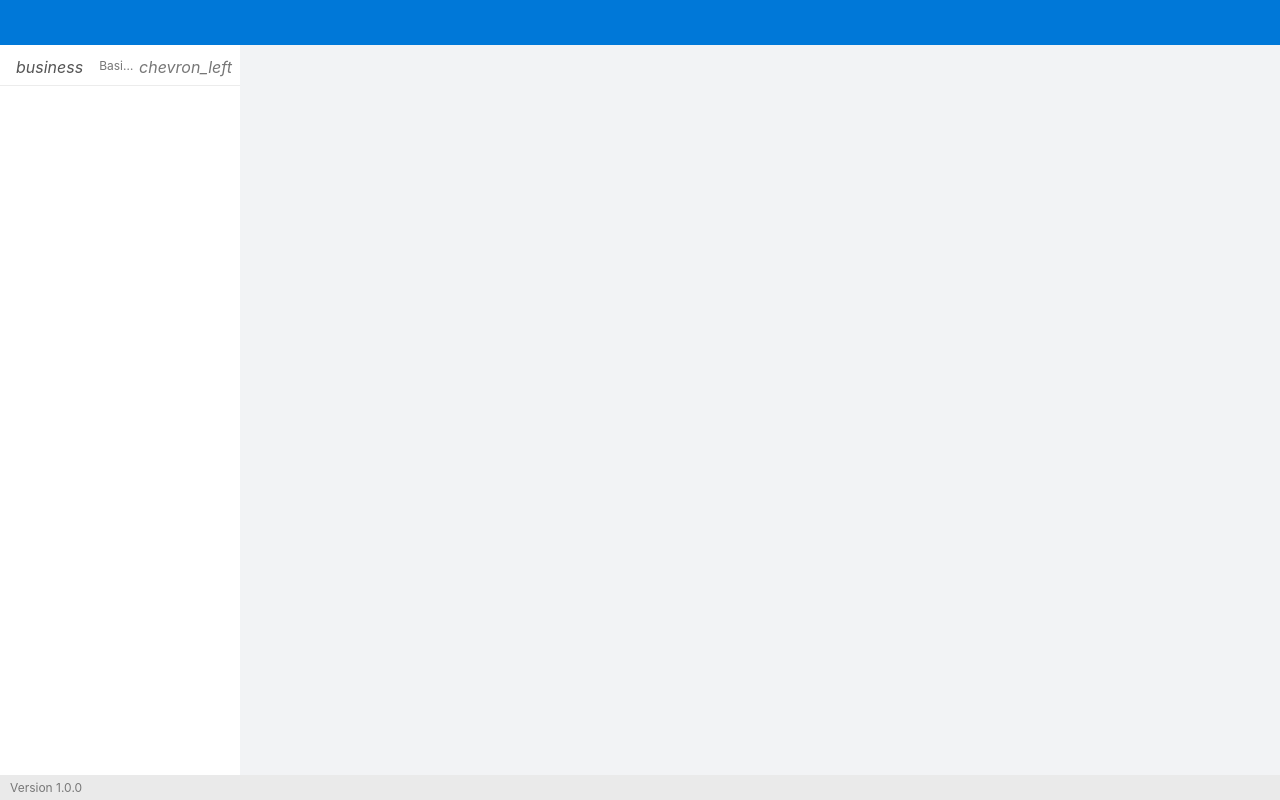
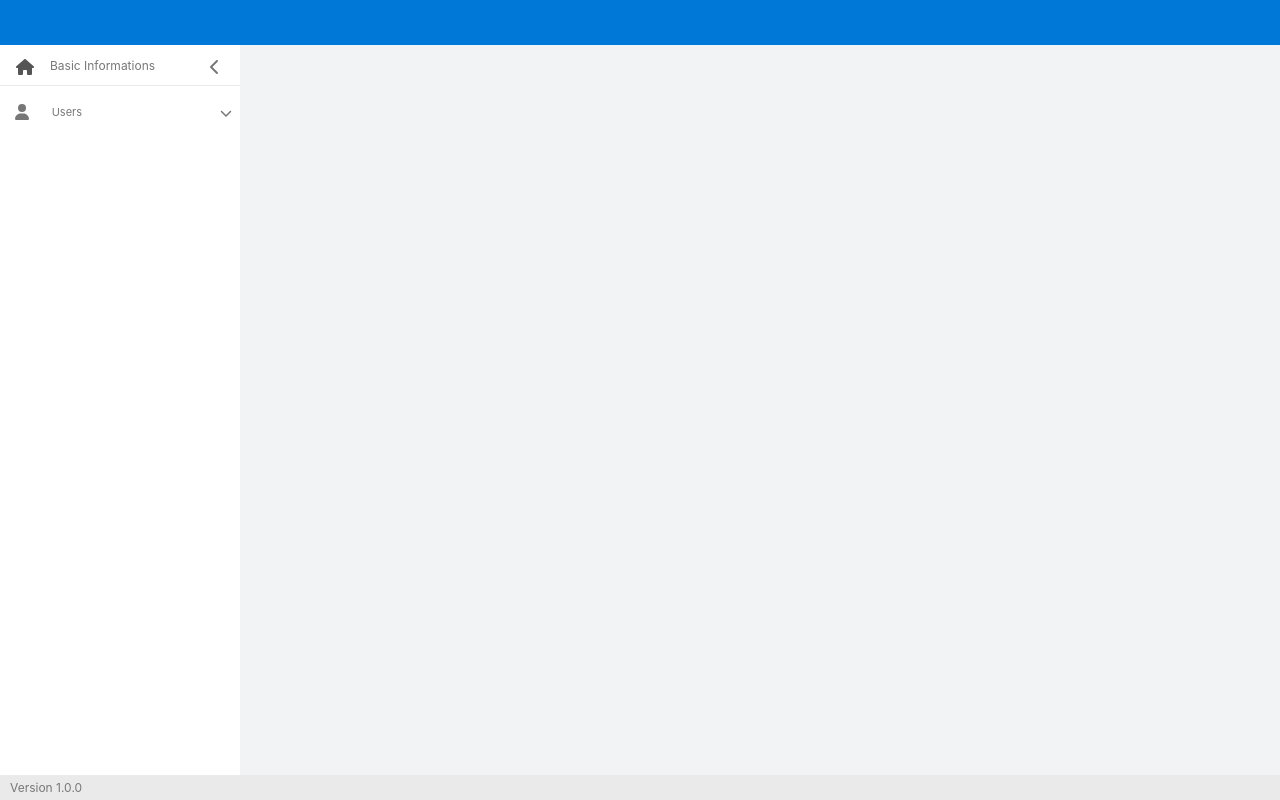
Before and after one commit to AmirNorouzpour/React-Admin, a React (Create React App) app: page / in a window 1280 px wide. Built offline with nearby package versions, Linux system fonts and the light colour scheme; the HTML template or start-up script is replaced by a standard one.

Commit message:
add menu

```diff
--- a/package.json
+++ b/package.json
@@ -3,6 +3,10 @@
   "version": "0.1.0",
   "private": true,
   "dependencies": {
+    "@fortawesome/fontawesome-svg-core": "^6.7.2",
+    "@fortawesome/free-brands-svg-icons": "^6.7.2",
+    "@fortawesome/free-solid-svg-icons": "^6.7.2",
+    "@fortawesome/react-fontawesome": "^0.2.2",
     "cra-template-typescript": "1.2.0",
     "react": "^19.0.0",
     "react-dom": "^19.0.0",
@@ -36,6 +40,6 @@
   "devDependencies": {
     "@types/react": "^19.0.7",
     "@types/react-dom": "^19.0.3",
-    "typescript": "^5.7.3"
+    "typescript": "^4.9.5"
   }
 }
--- a/src/App.tsx
+++ b/src/App.tsx
@@ -3,6 +3,7 @@ import "./App.css";
 import Header from "./components/header/header.tsx";
 import Footer from "./components/footer/footer.tsx";
 import Content from "./components/content/content.tsx";
+import "./assets/fontawesome.ts";
 
 function App() {
   return (
--- /dev/null
+++ b/src/assets/fontawesome.ts
@@ -0,0 +1,20 @@
+import { library } from "@fortawesome/fontawesome-svg-core";
+import { fas } from "@fortawesome/free-solid-svg-icons";
+import { fab } from "@fortawesome/free-brands-svg-icons";
+import {
+  faHouse,
+  faChevronLeft,
+  faChevronRight,
+  faChevronDown,
+  faChevronUp,
+  faUser,
+  faUsers,
+} from "@fortawesome/free-solid-svg-icons";
+
+library.add(fas, fab);
+library.add(faHouse);
+library.add(faUser, faUsers);
+library.add(faChevronLeft);
+library.add(faChevronRight);
+library.add(faChevronDown);
+library.add(faChevronUp);
--- /dev/null
+++ b/src/components/side-menu/side-menu.css
@@ -0,0 +1,52 @@
+.ax-side-menu {
+  list-style-type: none;
+  padding-inline-start: 15px;
+}
+.ax-side-menu-item {
+  display: flex;
+  align-items: stretch;
+  overflow: hidden;
+}
+.ax-side-menu-item-icon {
+  color: #777;
+  flex-grow: 1;
+}
+
+.menu-item-expand {
+  color: #777;
+  flex-grow: 1;
+  cursor: pointer;
+  font-size: 12px;
+  margin-top: 3px;
+}
+
+.menu-item-expand :hover {
+  background-color: #dcdcdc;
+}
+.menu-item-title {
+  font-size: 11px;
+  color: #777;
+  overflow: hidden;
+  white-space: nowrap;
+  text-overflow: ellipsis;
+  margin: 3px 0 0 15px;
+  flex-grow: 18;
+}
+
+.menu-items {
+  width: 90%;
+  padding: 10px;
+  overflow: hidden;
+  display: flex;
+  color: #777;
+}
+
+.menu-items-collapsed {
+  width: 0;
+  display: none;
+}
+
+.menu-item-child-title {
+  font-size: 11px;
+  padding: 4px 0 0 10px;
+}
--- /dev/null
+++ b/src/components/side-menu/side-menu.tsx
@@ -0,0 +1,41 @@
+import React, { useState } from "react";
+import "./side-menu.css";
+import { FontAwesomeIcon } from "@fortawesome/react-fontawesome";
+
+const SideMenu: React.FC = () => {
+  const [isCollapsed, setIsCollapsed] = useState(true);
+  const [icon, setIcon] = useState("chevron-down");
+  const toggleMenu = () => {
+    debugger;
+    setIsCollapsed(!isCollapsed);
+    if (isCollapsed) {
+      setIcon("chevron-down");
+    } else {
+      setIcon("chevron-up");
+    }
+  };
+
+  return (
+    <ul className="ax-side-menu">
+      <li className="ax-side-menu-item">
+        <div className="ax-side-menu-item-icon">
+          <FontAwesomeIcon icon="user" />
+        </div>
+        <div className="menu-item-title">Users</div>
+        <div className="menu-item-expand" onClick={toggleMenu}>
+          <FontAwesomeIcon icon={icon} />
+        </div>
+      </li>
+      <div
+        className={`menu-items ${isCollapsed ? "menu-items-collapsed" : ""}`}
+      >
+        <div>
+          <FontAwesomeIcon icon="users" />
+        </div>
+        <div className="menu-item-child-title">User List</div>
+      </div>
+    </ul>
+  );
+};
+
+export default SideMenu;
--- a/src/components/sidebar/sidebar.css
+++ b/src/components/sidebar/sidebar.css
@@ -7,7 +7,7 @@
 }
 
 .ax-sidebar-collapsed {
-  width: 49px;
+  width: 45px;
   overflow-y: visible;
 }
 
@@ -43,10 +43,8 @@
 
 .ax-sidebar-toggle-btn {
   margin-left: auto;
-  margin-right: 8px;
-  padding-top: 8px;
+  padding: 8px 20px 0 20px;
   color: #777;
-  flex-shrink: 0;
   cursor: pointer;
 }
 .ax-sidebar-toggle-btn:hover {
--- a/src/components/sidebar/sidebar.tsx
+++ b/src/components/sidebar/sidebar.tsx
@@ -1,10 +1,15 @@
 import React, { useState } from "react";
 import "./sidebar.css";
+import { FontAwesomeIcon } from "@fortawesome/react-fontawesome";
+import SideMenu from "../side-menu/side-menu.tsx";
 
 const Sidebar: React.FC = () => {
   const [isCollapsed, setIsCollapsed] = useState(false);
+  const [icon, setIcon] = useState("chevron-left");
   const toggleSidebar = () => {
     setIsCollapsed(!isCollapsed);
+    if (isCollapsed) setIcon("chevron-left");
+    else setIcon("chevron-right");
   };
 
   return (
@@ -12,18 +17,17 @@ const Sidebar: React.FC = () => {
       <div className="ax-sidebar-header">
         <div className="ax-sidebar-system-info">
           <span className="ax-sidebar-system-info-icon" id="info-icon">
-            <i className="large material-icons">business</i>
+            <FontAwesomeIcon icon="house" />
           </span>
           <span className="ax-sidebar-system-info-title">
             Basic Informations
           </span>
         </div>
-        <div className="ax-sidebar-toggle-btn">
-          <div id="ccc" onClick={toggleSidebar}>
-            <i className="large material-icons">chevron_left</i>
-          </div>
+        <div className="ax-sidebar-toggle-btn" onClick={toggleSidebar}>
+          <FontAwesomeIcon icon={icon} />
         </div>
       </div>
+      <SideMenu />
     </div>
   );
 };
--- a/src/dashboard.html
+++ /dev/null
@@ -1,167 +0,0 @@
-<!DOCTYPE html>
-<html>
-  <head>
-    <meta name="viewport" content="width=device-width, initial-scale=1" />
-
-    <link
-      href="https://fonts.googleapis.com/icon?family=Material+Icons"
-      rel="stylesheet"
-    />
-    <script>
-      function toggleCollapsed(arg) {
-        const sidebar = document.getElementById("sidebar");
-        if (sidebar.classList.contains("ax-sidebar_collapsed")) {
-          sidebar.classList.remove("ax-sidebar_collapsed");
-          arg.innerHTML = '<i class="large material-icons">chevron_left</i>';
-        } else {
-          sidebar.classList.add("ax-sidebar_collapsed");
-          arg.innerHTML = '<i class="large material-icons">chevron_right</i>';
-        }
-      }
-    </script>
-    <style>
-
-      .ax-sidebar {
-        width: 240px;
-        transition: width 0.3s ease;
-        overflow-y: auto;
-        background-color: #fff;
-      }
-
-      .ax-sidebar_collapsed {
-        width: 49px;
-        overflow-y: visible;
-      }
-
-      .ax-sidebar__header {
-        padding: 4px 0px 4px 4px;
-        border-bottom: 1px solid #ececec;
-        overflow: hidden;
-        position: relative;
-        display: flex;
-      }
-
-      .ax-sidebar__system-info {
-        display: flex;
-        align-items: center;
-        overflow: hidden;
-        flex-shrink: 1;
-      }
-
-      .ax-sidebar__system-info-icon {
-        padding: 8px 8px 4px 12px;
-        border-radius: 2px;
-        margin-right: 8px;
-        color: #555;
-      }
-
-      .ax-sidebar__system-info-title {
-        font-size: 12px;
-        color: #777;
-        overflow: hidden;
-        text-overflow: ellipsis;
-        white-space: nowrap;
-      }
-
-      .ax-sidebar__toggle-btn {
-        margin-left: auto;
-        margin-right: 8px;
-        padding-top: 8px;
-        color: #777;
-        flex-shrink: 0;
-        cursor: pointer;
-      }
-      .ax-sidebar__toggle-btn:hover {
-        background-color: #dcdcdc;
-      }
-
-      .ax-side-menu-item {
-        overflow: hidden;
-      }
-
-      .menu-item-expand {
-        color: #777;
-        flex-grow: 1;
-        cursor: pointer;
-      }
-
-      .menu-item-expand :hover {
-        background-color: #dcdcdc;
-      }
-      .menu-item-title {
-        font-size: 14px;
-        color: #777;
-        overflow: hidden;
-        white-space: nowrap;
-        text-overflow: ellipsis;
-        margin: 5px 0 0 5px;
-        flex-grow: 18;
-      }
-
-      @media only screen and (max-width: 768px) {
-        .ax-sidebar {
-          width: 240px;
-        }
-
-        .ax-sidebar_collapsed {
-          overflow: hidden;
-          width: 49px;
-        }
-      }
-    </style>
-  </head>
-
-  <body>
-    <div style="display: flex; flex-direction: column">
-      <div style="width: 100vw; height: 50px; background-color: #0078d8"></div>
-      <div id="content">
-        <div class="ax-sidebar" id="sidebar">
-          <div class="ax-sidebar__header">
-            <div class="ax-sidebar__system-info">
-              <span class="ax-sidebar__system-info-icon" id="info-icon">
-                <i class="large material-icons">business</i>
-              </span>
-              <span class="ax-sidebar__system-info-title"
-                >Basic Informations</span
-              >
-            </div>
-            <div class="ax-sidebar__toggle-btn">
-              <div id="ccc" onclick="toggleCollapsed(this)">
-                <i class="large material-icons">chevron_left</i>
-              </div>
-            </div>
-          </div>
-          <!-- menu -->
-          <ul
-            class="ax-side-menu"
-            style="list-style-type: none; padding-inline-start: 15px"
-          >
-            <li
-              class="ax-side-menu-item"
-              style="display: flex; align-items: stretch"
-            >
-              <div style="color: #777; flex-grow: 1">
-                <i class="large material-icons">person</i>
-              </div>
-              <div class="menu-item-title">Users</div>
-              <div class="menu-item-expand">
-                <i class="large material-icons">expand_more</i>
-              </div>
-            </li>
-          </ul>
-        </div>
-      </div>
-      <div
-        style="
-          width: 100vw;
-          height: 20px;
-          background-color: #eaeaea;
-          text-align: center;
-          color: #777;
-        "
-      >
-        this is footer
-      </div>
-    </div>
-  </body>
-</html>
```
Also changed, not shown: 1 other file (tests, documents, lock files or other folders).
